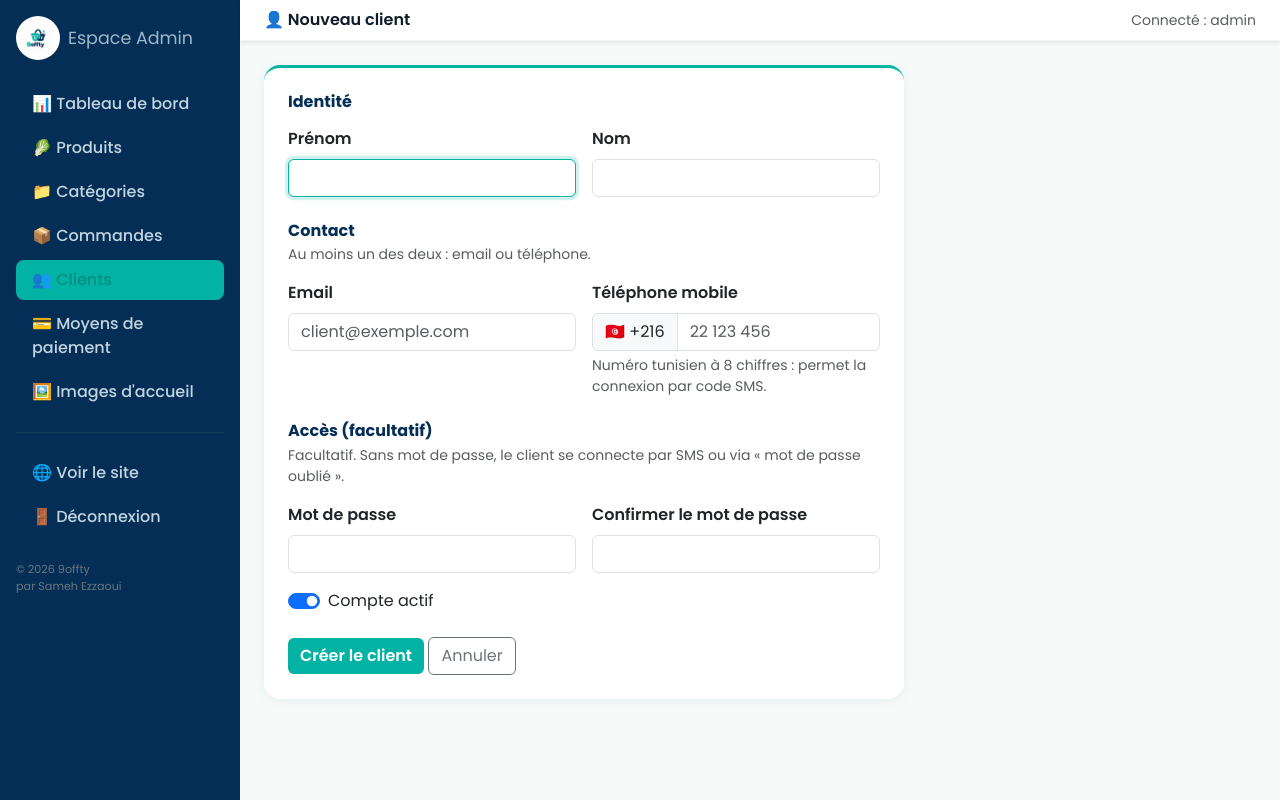
After one commit to Samehzaoui/March-, a Django app: page /gestion/clients/ajouter/ in a window 1280 px wide. The commit adds this page. Run offline with Django 5.2, Linux system fonts and the light colour scheme; a user stored in the database is signed in; data comes from the database, SQL or seed files in the repository; data that the repository does not hold is empty.

Commit message:
ajouter des imgs PROD et ajouter le briqué de Clients Registry

```diff
--- /dev/null
+++ b/dashboard/forms.py
@@ -0,0 +1,107 @@
+from django import forms
+from django.contrib.auth import get_user_model
+from django.contrib.auth.password_validation import validate_password
+from django.core.exceptions import ValidationError
+from django.db import transaction
+
+from allauth.account.models import EmailAddress
+
+from comptes.models import ProfilClient
+from comptes.services import normaliser_telephone
+
+User = get_user_model()
+
+
+class ClientCreationForm(forms.Form):
+    """Création d'un compte client depuis le dashboard.
+
+    Le client pourra ensuite se connecter par SMS (si un téléphone est saisi),
+    par email + mot de passe (si email et mot de passe sont saisis) ou
+    via « mot de passe oublié ».
+    """
+    first_name = forms.CharField(label="Prénom", max_length=150,
+                                 widget=forms.TextInput(attrs={'class': 'form-control', 'autofocus': True}))
+    last_name = forms.CharField(label="Nom", max_length=150,
+                                widget=forms.TextInput(attrs={'class': 'form-control'}))
+    email = forms.EmailField(label="Email", required=False,
+                             widget=forms.EmailInput(attrs={'class': 'form-control', 'placeholder': 'client@exemple.com'}))
+    telephone = forms.CharField(label="Téléphone mobile", required=False,
+                                widget=forms.TextInput(attrs={'class': 'form-control', 'placeholder': '22 123 456',
+                                                              'inputmode': 'numeric'}),
+                                help_text="Numéro tunisien à 8 chiffres : permet la connexion par code SMS.")
+    password1 = forms.CharField(label="Mot de passe", required=False, strip=False,
+                                widget=forms.PasswordInput(attrs={'class': 'form-control', 'autocomplete': 'new-password'}),
+                                help_text="Facultatif. Sans mot de passe, le client se connecte par SMS ou via « mot de passe oublié ».")
+    password2 = forms.CharField(label="Confirmer le mot de passe", required=False, strip=False,
+                                widget=forms.PasswordInput(attrs={'class': 'form-control', 'autocomplete': 'new-password'}))
+    is_active = forms.BooleanField(label="Compte actif", required=False, initial=True,
+                                   widget=forms.CheckboxInput(attrs={'class': 'form-check-input'}))
+
+    def clean_email(self):
+        email = self.cleaned_data.get('email', '').strip().lower()
+        if email and (User.objects.filter(email__iexact=email).exists()
+                      or EmailAddress.objects.filter(email__iexact=email).exists()):
+            raise ValidationError("Un compte existe déjà avec cet email.")
+        return email
+
+    def clean_telephone(self):
+        brut = self.cleaned_data.get('telephone', '').strip()
+        if not brut:
+            return ''
+        tel = normaliser_telephone(brut)
+        if not tel:
+            raise ValidationError("Numéro invalide. Entrez un mobile tunisien à 8 chiffres (ex : 22 123 456).")
+        if ProfilClient.objects.filter(telephone=tel).exists():
+            raise ValidationError("Un compte existe déjà avec ce numéro.")
+        return tel
+
+    def clean(self):
+        data = super().clean()
+        email, tel = data.get('email'), data.get('telephone')
+        p1, p2 = data.get('password1', ''), data.get('password2', '')
+
+        if not self.errors.get('email') and not self.errors.get('telephone') and not email and not tel:
+            raise ValidationError("Renseignez au moins un email ou un numéro de téléphone.")
+
+        if p1 or p2:
+            if p1 != p2:
+                self.add_error('password2', "Les deux mots de passe ne correspondent pas.")
+            elif not email:
+                self.add_error('password1', "Un mot de passe nécessite un email (identifiant de connexion).")
+            else:
+                provisoire = User(username=email, email=email,
+                                  first_name=data.get('first_name', ''), last_name=data.get('last_name', ''))
+                try:
+                    validate_password(p1, provisoire)
+                except ValidationError as e:
+                    self.add_error('password1', e)
+
+        identifiant = self._identifiant(email, tel)
+        if identifiant and User.objects.filter(username__iexact=identifiant).exists():
+            raise ValidationError("Un compte utilise déjà cet identifiant.")
+        return data
+
+    @staticmethod
+    def _identifiant(email, tel):
+        if email:
+            return email
+        if tel:
+            return f"tel{tel.lstrip('+')}"  # même format que les comptes créés par SMS
+        return ''
+
+    @transaction.atomic
+    def save(self):
+        d = self.cleaned_data
+        user = User(username=self._identifiant(d['email'], d['telephone']), email=d['email'],
+                    first_name=d['first_name'], last_name=d['last_name'],
+                    is_active=d['is_active'], is_staff=False, is_superuser=False)
+        if d['password1']:
+            user.set_password(d['password1'])
+        else:
+            user.set_unusable_password()
+        user.save()
+        if d['telephone']:
+            ProfilClient.objects.create(user=user, telephone=d['telephone'])
+        if d['email']:
+            EmailAddress.objects.create(user=user, email=d['email'], primary=True, verified=False)
+        return user
--- a/dashboard/urls.py
+++ b/dashboard/urls.py
@@ -18,6 +18,11 @@ urlpatterns = [
     path('categories/<int:pk>/modifier/', views.categorie_modifier, name='categorie_modifier'),
     path('categories/<int:pk>/supprimer/', views.categorie_supprimer, name='categorie_supprimer'),
 
+    path('clients/', views.clients_liste, name='clients_liste'),
+    path('clients/ajouter/', views.client_ajouter, name='client_ajouter'),
+    path('clients/export/', views.clients_export, name='clients_export'),
+    path('clients/<int:pk>/', views.client_detail, name='client_detail'),
+    path('clients/<int:pk>/statut/', views.client_statut, name='client_statut'),
     path('commandes/', views.commandes_liste, name='commandes_liste'),
     path('commandes/<int:pk>/', views.commande_detail, name='commande_detail'),
 
--- a/dashboard/views.py
+++ b/dashboard/views.py
@@ -291,3 +291,175 @@ def commande_detail(request, pk):
             messages.success(request, "Statut de la commande mis à jour.")
             return redirect('dashboard:commande_detail', pk=pk)
     return render(request, 'dashboard/commande_detail.html', {'commande': commande})
+
+
+# ---------- Registre des clients ----------
+
+import csv
+from decimal import Decimal
+
+from django.contrib.auth import get_user_model
+from django.core.paginator import Paginator
+from django.db.models import DecimalField, ExpressionWrapper, F
+from django.http import HttpResponse
+from django.utils import timezone
+from django.views.decorators.http import require_POST
+
+_Utilisateur = get_user_model()
+
+METHODES = [
+    ('sms', '📱 SMS'),
+    ('email', '✉️ Email'),
+    ('google', 'Google'),
+    ('facebook', 'Facebook'),
+    ('apple', 'Apple'),
+]
+_STATUTS_COMPTES = ['en_attente', 'confirmee', 'en_livraison', 'livree']  # annulées exclues du total dépensé
+
+
+def _clients_queryset():
+    """Clients = comptes non staff, avec nb de commandes et total dépensé (hors annulées)."""
+    montant = ExpressionWrapper(
+        F('commandes__lignes__prix_unitaire') * F('commandes__lignes__quantite'),
+        output_field=DecimalField(max_digits=14, decimal_places=3),
+    )
+    return (_Utilisateur.objects.filter(is_staff=False, is_superuser=False)
+            .select_related('profil')
+            .prefetch_related('socialaccount_set')
+            .annotate(nb_commandes=Count('commandes', distinct=True),
+                      total_depense=Sum(montant, filter=Q(commandes__statut__in=_STATUTS_COMPTES))))
+
+
+def _methodes_client(u):
+    codes = []
+    if hasattr(u, 'profil'):
+        codes.append('sms')
+    for sa in u.socialaccount_set.all():
+        if sa.provider in ('google', 'facebook', 'apple') and sa.provider not in codes:
+            codes.append(sa.provider)
+    if not codes and u.email:
+        codes.append('email')
+    libelles = dict(METHODES)
+    return [(c, libelles.get(c, c)) for c in codes] or [('autre', 'Autre')]
+
+
+def _telephone_client(u):
+    if hasattr(u, 'profil'):
+        return u.profil.telephone
+    derniere = u.commandes.exclude(telephone='').order_by('-date_commande').first()
+    return derniere.telephone if derniere else ''
+
+
+def _nom_client(u):
+    nom = f"{u.first_name} {u.last_name}".strip()
+    if nom:
+        return nom
+    derniere = u.commandes.exclude(nom_client='').order_by('-date_commande').first()
+    if derniere:
+        return derniere.nom_client
+    return u.email.split('@')[0] if u.email else '—'
+
+
+def _filtrer_clients(request):
+    clients = _clients_queryset()
+    q = request.GET.get('q', '').strip()
+    methode = request.GET.get('methode', '')
+    if q:
+        clients = clients.filter(
+            Q(email__icontains=q) | Q(first_name__icontains=q) | Q(last_name__icontains=q)
+            | Q(profil__telephone__icontains=q) | Q(commandes__nom_client__icontains=q)
+            | Q(commandes__telephone__icontains=q)
+        ).distinct()
+    if methode == 'sms':
+        clients = clients.filter(profil__isnull=False)
+    elif methode in ('google', 'facebook', 'apple'):
+        clients = clients.filter(socialaccount__provider=methode).distinct()
+    elif methode == 'email':
+        clients = clients.filter(profil__isnull=True, socialaccount__isnull=True).exclude(email='')
+    return clients.order_by('-date_joined'), q, methode
+
+
+def _preparer(u):
+    u.methodes = _methodes_client(u)
+    u.tel = _telephone_client(u)
+    u.nom_affiche = _nom_client(u)
+    return u
+
+
+@login_required(login_url='dashboard:login')
+@user_passes_test(est_staff, login_url='dashboard:login')
+def clients_liste(request):
+    clients, q, methode = _filtrer_clients(request)
+    page = Paginator(clients, 25).get_page(request.GET.get('page'))
+    for u in page:
+        _preparer(u)
+
+    tous = _Utilisateur.objects.filter(is_staff=False, is_superuser=False)
+    debut_mois = timezone.now().replace(day=1, hour=0, minute=0, second=0, microsecond=0)
+    stats = {
+        'total': tous.count(),
+        'ce_mois': tous.filter(date_joined__gte=debut_mois).count(),
+        'avec_commande': tous.filter(commandes__isnull=False).distinct().count(),
+        'sociaux': tous.filter(socialaccount__isnull=False).distinct().count(),
+    }
+    return render(request, 'dashboard/clients_liste.html', {
+        'page': page, 'q': q, 'methode_active': methode, 'methodes': METHODES, 'stats': stats,
+    })
+
+
+@login_required(login_url='dashboard:login')
+@user_passes_test(est_staff, login_url='dashboard:login')
+def client_detail(request, pk):
+    client = get_object_or_404(_clients_queryset(), pk=pk)
+    _preparer(client)
+    commandes = client.commandes.prefetch_related('lignes').order_by('-date_commande')
+    return render(request, 'dashboard/client_detail.html', {'client': client, 'commandes': commandes})
+
+
+@login_required(login_url='dashboard:login')
+@user_passes_test(est_staff, login_url='dashboard:login')
+@require_POST
+def client_statut(request, pk):
+    """Active / désactive un compte client (il ne pourra plus se connecter)."""
+    client = get_object_or_404(_Utilisateur, pk=pk, is_staff=False, is_superuser=False)
+    client.is_active = not client.is_active
+    client.save(update_fields=['is_active'])
+    messages.success(request, f"Compte {'réactivé' if client.is_active else 'désactivé'}.")
+    return redirect('dashboard:client_detail', pk=pk)
+
+
+def _cellule_csv(valeur):
+    """Neutralise les formules Excel (=, +, -, @) dans les données saisies par les clients."""
+    texte = '' if valeur is None else str(valeur)
+    return "'" + texte if texte[:1] in ('=', '+', '-', '@') else texte
+
+
+@login_required(login_url='dashboard:login')
+@user_passes_test(est_staff, login_url='dashboard:login')
+def clients_export(request):
+    clients, _, _ = _filtrer_clients(request)
+    reponse = HttpResponse(content_type='text/csv; charset=utf-8')
+    reponse['Content-Disposition'] = f'attachment; filename="clients_{timezone.now():%Y%m%d}.csv"'
+    reponse.write('\ufeff')  # BOM pour qu'Excel lise bien les accents
+    w = csv.writer(reponse, delimiter=';')
+    w.writerow(['Nom', 'Email', 'Téléphone', 'Inscription via', 'Date inscription',
+                'Commandes', 'Total dépensé (DT)', 'Actif'])
+    for u in clients:
+        _preparer(u)
+        w.writerow([_cellule_csv(u.nom_affiche), _cellule_csv(u.email), _cellule_csv(u.tel),
+                    ', '.join(l for _, l in u.methodes), f"{u.date_joined:%d/%m/%Y}",
+                    u.nb_commandes, f"{(u.total_depense or Decimal('0')):.3f}",
+                    'oui' if u.is_active else 'non'])
+    return reponse
+
+
+@login_required(login_url='dashboard:login')
+@user_passes_test(est_staff, login_url='dashboard:login')
+def client_ajouter(request):
+    from .forms import ClientCreationForm
+    form = ClientCreationForm(request.POST or None)
+    if request.method == 'POST' and form.is_valid():
+        client = form.save()
+        messages.success(request, "Client créé avec succès.")
+        return redirect('dashboard:client_detail', pk=client.pk)
+    return render(request, 'dashboard/client_form.html', {'form': form, 'titre': 'Nouveau client'})
--- a/marche_tn/urls.py
+++ b/marche_tn/urls.py
@@ -2,11 +2,16 @@ from django.contrib import admin
 from django.urls import path, include
 from django.conf import settings
 from django.conf.urls.static import static
+from django.templatetags.static import static as fichier_static
+from django.views.generic import RedirectView
+from comptes import views as comptes_views
 
 urlpatterns = [
+    path('favicon.ico', RedirectView.as_view(url=fichier_static('img/favicon.ico'), permanent=False)),
     path('admin/', admin.site.urls),
     path('gestion/', include('dashboard.urls')),
     path('compte/', include('comptes.urls')),
+    path('registre/', comptes_views.registre, name='registre'),
     path('accounts/', include('allauth.urls')),
     path('', include('boutique.urls')),
 ]
--- a/requirements.txt
+++ b/requirements.txt
@@ -2,3 +2,7 @@ Django>=5.0,<6.2
 Pillow>=10.0
 psycopg2-binary>=2.9
 python-decouple>=3.8
+django-allauth>=65.0
+requests>=2.31
+PyJWT>=2.8
+cryptography>=42.0
--- a/templates/base.html
+++ b/templates/base.html
@@ -5,6 +5,11 @@
 <meta charset="UTF-8">
 <meta name="viewport" content="width=device-width, initial-scale=1.0">
 <title>{% block title %}9offty{% endblock %} - Fruits & Légumes en ligne</title>
+<link rel="icon" type="image/x-icon" href="{% static 'img/favicon.ico' %}?v=1">
+<link rel="icon" type="image/png" sizes="32x32" href="{% static 'img/favicon-32x32.png' %}?v=1">
+<link rel="icon" type="image/png" sizes="16x16" href="{% static 'img/favicon-16x16.png' %}?v=1">
+<link rel="apple-touch-icon" sizes="180x180" href="{% static 'img/apple-touch-icon.png' %}?v=1">
+<meta name="theme-color" content="#042e55">
 <link href="https://cdn.jsdelivr.net/npm/bootstrap@5.3.3/dist/css/bootstrap.min.css" rel="stylesheet">
 <link href="https://fonts.googleapis.com/css2?family=Poppins:wght@400;500;600;700&display=swap" rel="stylesheet">
 <link rel="stylesheet" href="{% static 'css/style.css' %}">
--- a/templates/dashboard/base_dashboard.html
+++ b/templates/dashboard/base_dashboard.html
@@ -5,6 +5,11 @@
 <meta charset="UTF-8">
 <meta name="viewport" content="width=device-width, initial-scale=1.0">
 <title>{% block title %}Dashboard{% endblock %} - Admin 9offty</title>
+<link rel="icon" type="image/x-icon" href="{% static 'img/favicon.ico' %}?v=1">
+<link rel="icon" type="image/png" sizes="32x32" href="{% static 'img/favicon-32x32.png' %}?v=1">
+<link rel="icon" type="image/png" sizes="16x16" href="{% static 'img/favicon-16x16.png' %}?v=1">
+<link rel="apple-touch-icon" sizes="180x180" href="{% static 'img/apple-touch-icon.png' %}?v=1">
+<meta name="theme-color" content="#042e55">
 <link href="https://cdn.jsdelivr.net/npm/bootstrap@5.3.3/dist/css/bootstrap.min.css" rel="stylesheet">
 <link href="https://fonts.googleapis.com/css2?family=Poppins:wght@400;500;600;700&display=swap" rel="stylesheet">
 <link rel="stylesheet" href="{% static 'css/style.css' %}">
@@ -23,6 +28,7 @@
       <a class="nav-link {% if 'produit' in request.resolver_match.url_name %}active{% endif %}" href="{% url 'dashboard:produits_liste' %}">🥬 Produits</a>
       <a class="nav-link {% if 'categorie' in request.resolver_match.url_name %}active{% endif %}" href="{% url 'dashboard:categories_liste' %}">📁 Catégories</a>
       <a class="nav-link {% if 'commande' in request.resolver_match.url_name %}active{% endif %}" href="{% url 'dashboard:commandes_liste' %}">📦 Commandes</a>
+      <a class="nav-link {% if 'client' in request.resolver_match.url_name %}active{% endif %}" href="{% url 'dashboard:clients_liste' %}">👥 Clients</a>
       <a class="nav-link {% if 'paiement' in request.resolver_match.url_name %}active{% endif %}" href="{% url 'dashboard:paiements_liste' %}">💳 Moyens de paiement</a>
       <a class="nav-link {% if 'slide' in request.resolver_match.url_name %}active{% endif %}" href="{% url 'dashboard:slides_liste' %}">🖼️ Images d'accueil</a>
       <hr class="text-secondary">
--- /dev/null
+++ b/templates/dashboard/client_form.html
@@ -0,0 +1,68 @@
+{% extends 'dashboard/base_dashboard.html' %}
+{% block title %}{{ titre }}{% endblock %}
+{% block header %}👤 {{ titre }}{% endblock %}
+{% block dashboard_content %}
+
+<div class="card stat-card p-4" style="max-width:640px;">
+  <form method="post" novalidate>
+    {% csrf_token %}
+    {% if form.non_field_errors %}<div class="alert alert-danger py-2 small">{{ form.non_field_errors|join:" " }}</div>{% endif %}
+
+    <h2 class="h6 fw-bold text-brand-navy mb-3">Identité</h2>
+    <div class="row g-3 mb-2">
+      <div class="col-md-6">
+        <label class="form-label fw-semibold" for="{{ form.first_name.id_for_label }}">{{ form.first_name.label }}</label>
+        {{ form.first_name }}
+        {% if form.first_name.errors %}<div class="text-danger small">{{ form.first_name.errors|join:" " }}</div>{% endif %}
+      </div>
+      <div class="col-md-6">
+        <label class="form-label fw-semibold" for="{{ form.last_name.id_for_label }}">{{ form.last_name.label }}</label>
+        {{ form.last_name }}
+        {% if form.last_name.errors %}<div class="text-danger small">{{ form.last_name.errors|join:" " }}</div>{% endif %}
+      </div>
+    </div>
+
+    <h2 class="h6 fw-bold text-brand-navy mt-4 mb-1">Contact</h2>
+    <p class="small text-muted">Au moins un des deux : email ou téléphone.</p>
+    <div class="row g-3 mb-2">
+      <div class="col-md-6">
+        <label class="form-label fw-semibold" for="{{ form.email.id_for_label }}">{{ form.email.label }}</label>
+        {{ form.email }}
+        {% if form.email.errors %}<div class="text-danger small">{{ form.email.errors|join:" " }}</div>{% endif %}
+      </div>
+      <div class="col-md-6">
+        <label class="form-label fw-semibold" for="{{ form.telephone.id_for_label }}">{{ form.telephone.label }}</label>
+        <div class="input-group">
+          <span class="input-group-text">🇹🇳 +216</span>
+          {{ form.telephone }}
+        </div>
+        {% if form.telephone.errors %}<div class="text-danger small">{{ form.telephone.errors|join:" " }}</div>
+        {% else %}<div class="form-text">{{ form.telephone.help_text }}</div>{% endif %}
+      </div>
+    </div>
+
+    <h2 class="h6 fw-bold text-brand-navy mt-4 mb-1">Accès (facultatif)</h2>
+    <p class="small text-muted">{{ form.password1.help_text }}</p>
+    <div class="row g-3 mb-3">
+      <div class="col-md-6">
+        <label class="form-label fw-semibold" for="{{ form.password1.id_for_label }}">{{ form.password1.label }}</label>
+        {{ form.password1 }}
+        {% if form.password1.errors %}<div class="text-danger small">{{ form.password1.errors|join:" " }}</div>{% endif %}
+      </div>
+      <div class="col-md-6">
+        <label class="form-label fw-semibold" for="{{ form.password2.id_for_label }}">{{ form.password2.label }}</label>
+        {{ form.password2 }}
+        {% if form.password2.errors %}<div class="text-danger small">{{ form.password2.errors|join:" " }}</div>{% endif %}
+      </div>
+    </div>
+
+    <div class="form-check form-switch mb-4">
+      {{ form.is_active }}
+      <label class="form-check-label" for="{{ form.is_active.id_for_label }}">{{ form.is_active.label }}</label>
+    </div>
+
+    <button type="submit" class="btn btn-brand">Créer le client</button>
+    <a href="{% url 'dashboard:clients_liste' %}" class="btn btn-outline-secondary">Annuler</a>
+  </form>
+</div>
+{% endblock %}
--- a/templates/registration/login.html
+++ b/templates/registration/login.html
@@ -5,6 +5,11 @@
 <meta charset="UTF-8">
 <meta name="viewport" content="width=device-width, initial-scale=1.0">
 <title>Connexion administrateur - 9offty</title>
+<link rel="icon" type="image/x-icon" href="{% static 'img/favicon.ico' %}?v=1">
+<link rel="icon" type="image/png" sizes="32x32" href="{% static 'img/favicon-32x32.png' %}?v=1">
+<link rel="icon" type="image/png" sizes="16x16" href="{% static 'img/favicon-16x16.png' %}?v=1">
+<link rel="apple-touch-icon" sizes="180x180" href="{% static 'img/apple-touch-icon.png' %}?v=1">
+<meta name="theme-color" content="#042e55">
 <link href="https://cdn.jsdelivr.net/npm/bootstrap@5.3.3/dist/css/bootstrap.min.css" rel="stylesheet">
 <link href="https://fonts.googleapis.com/css2?family=Poppins:wght@400;500;600;700&display=swap" rel="stylesheet">
 <style>
```
Also changed, not shown: comptes/views.py (+9 -0 lines), templates/dashboard/client_detail.html (added, +58 -0 lines), templates/dashboard/clients_liste.html (added, +63 -0 lines), README.md, static/img/apple-touch-icon.png (added), static/img/favicon-16x16.png (added), static/img/favicon-32x32.png (added), static/img/favicon.ico (added).
